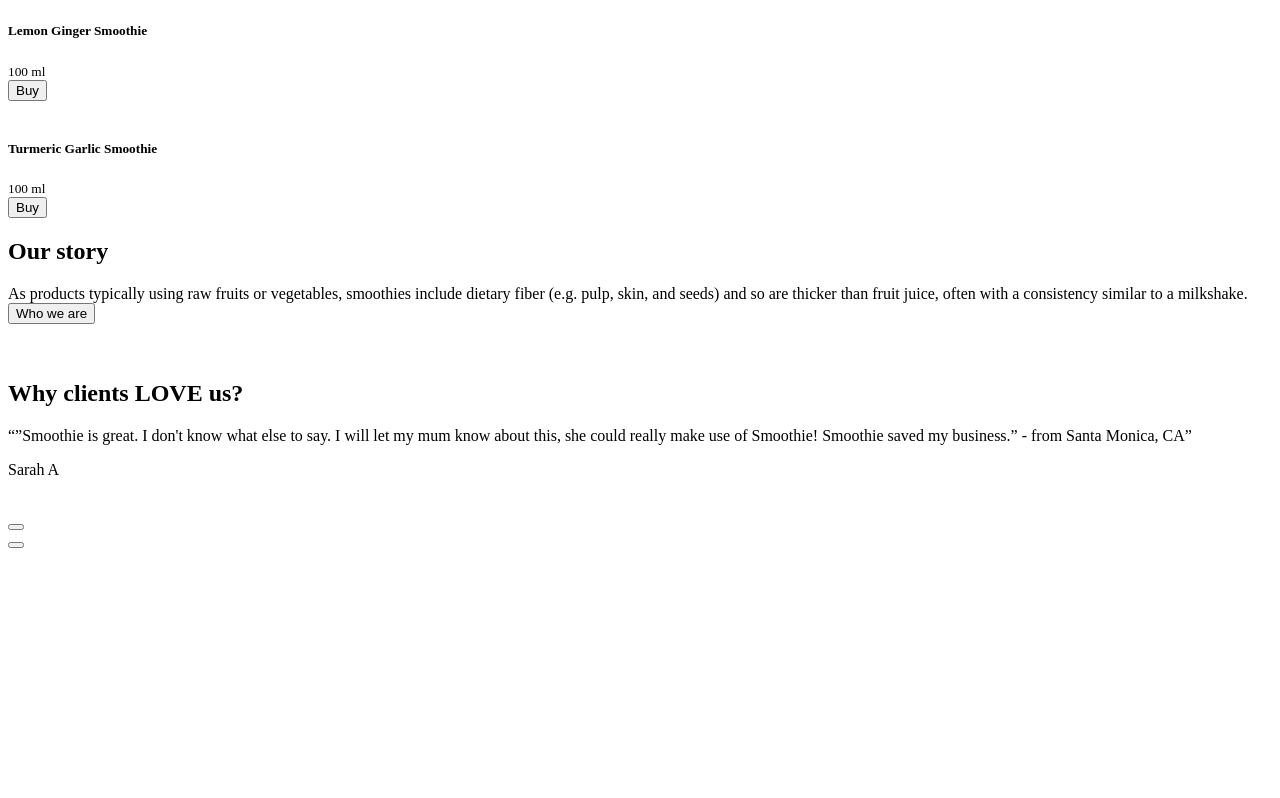
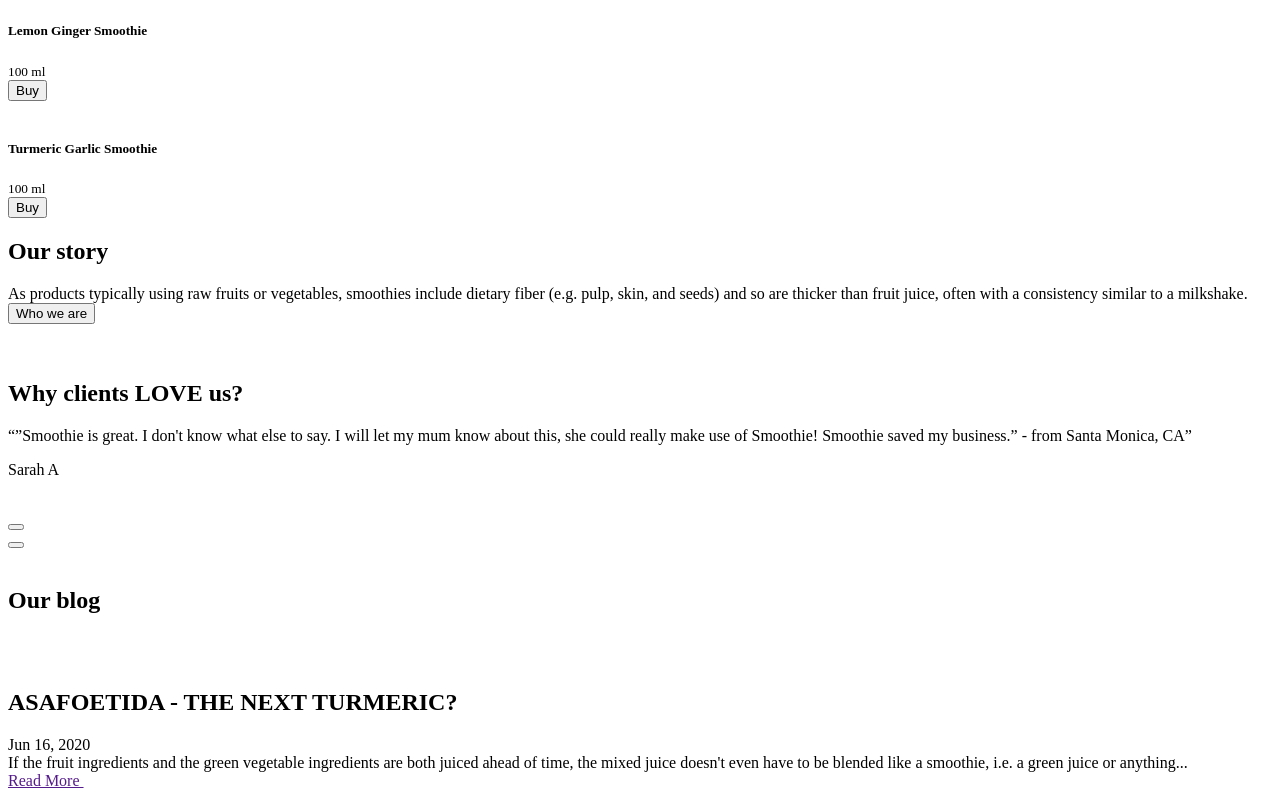
Before and after one commit to wise-owl/landing, a plain HTML site: page index.html in a window 1280 px wide. Shown: the part 1133-1931 px from the top of the page. Before the commit the page ends 1708 px from the top, so only its background shows below. Drawn offline with Linux system fonts and the light colour scheme.

Commit message:
section with our blog added

```diff
--- a/index.html
+++ b/index.html
@@ -204,7 +204,31 @@
              <img src="" alt="">
          </div>
     </section>
-    <section class="blog"></section>
+    <section class="blog">
+        <div>
+            <h1>Our blog</h1>
+        </div>
+        <div class="glass-flowers">
+            <img src="" alt="">
+        </div>
+        <div class="line">
+            <img src="" alt="">
+        </div>
+        <div class="some-information">
+            <h2>ASAFOETIDA - THE NEXT TURMERIC?</h2>
+            <div class="time">
+                <time>Jun 16, 2020</time>
+            </div>
+            <div class="specification">
+                <article>If the fruit ingredients and the green vegetable ingredients are both juiced ahead of time, the mixed juice doesn't even have to be blended like a smoothie, i.e. a green juice or anything...</article>
+            </div>
+            <div class="link">
+                <a href="">Read More
+                    <img src="" alt="">
+                </a>
+            </div>
+        </div>
+        </section>
     <section class="instagram"></section>
     <footer class="footer"></footer>
 </body>
```
